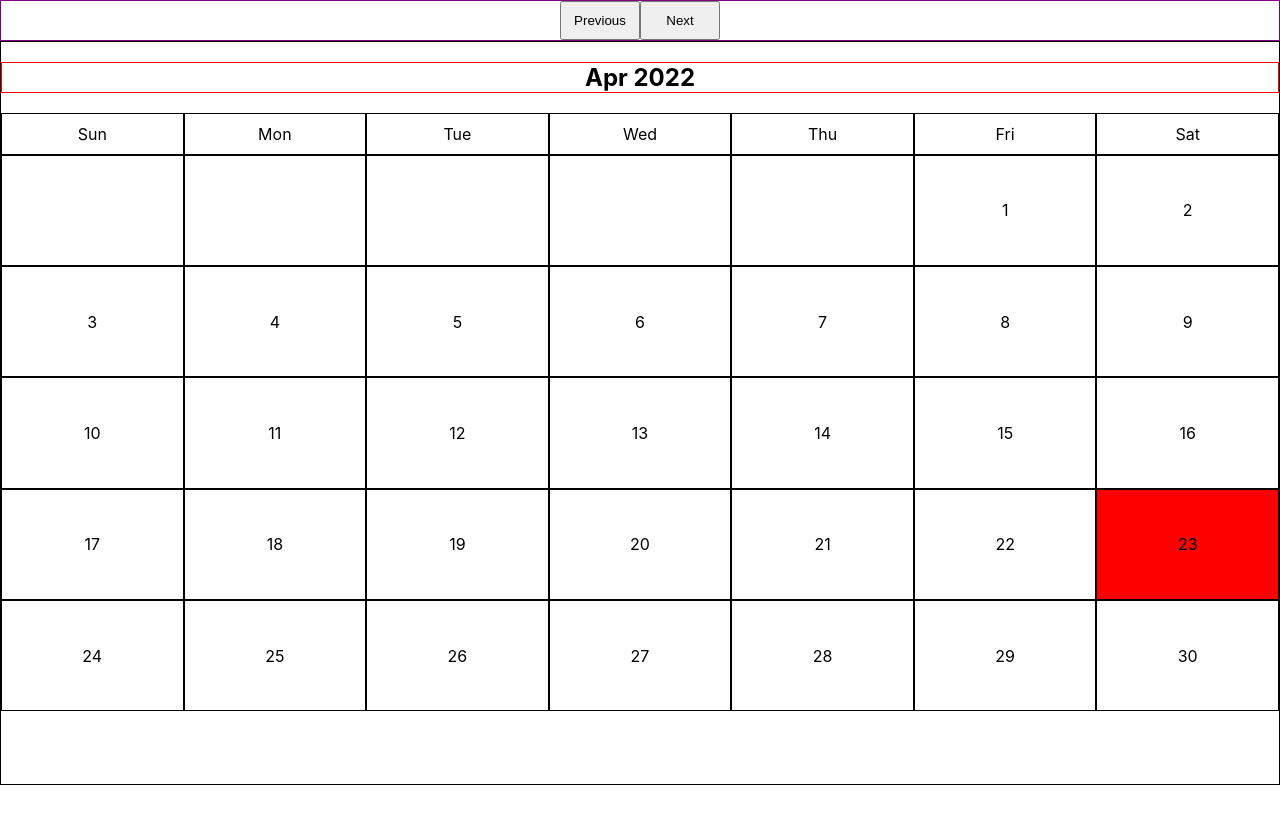
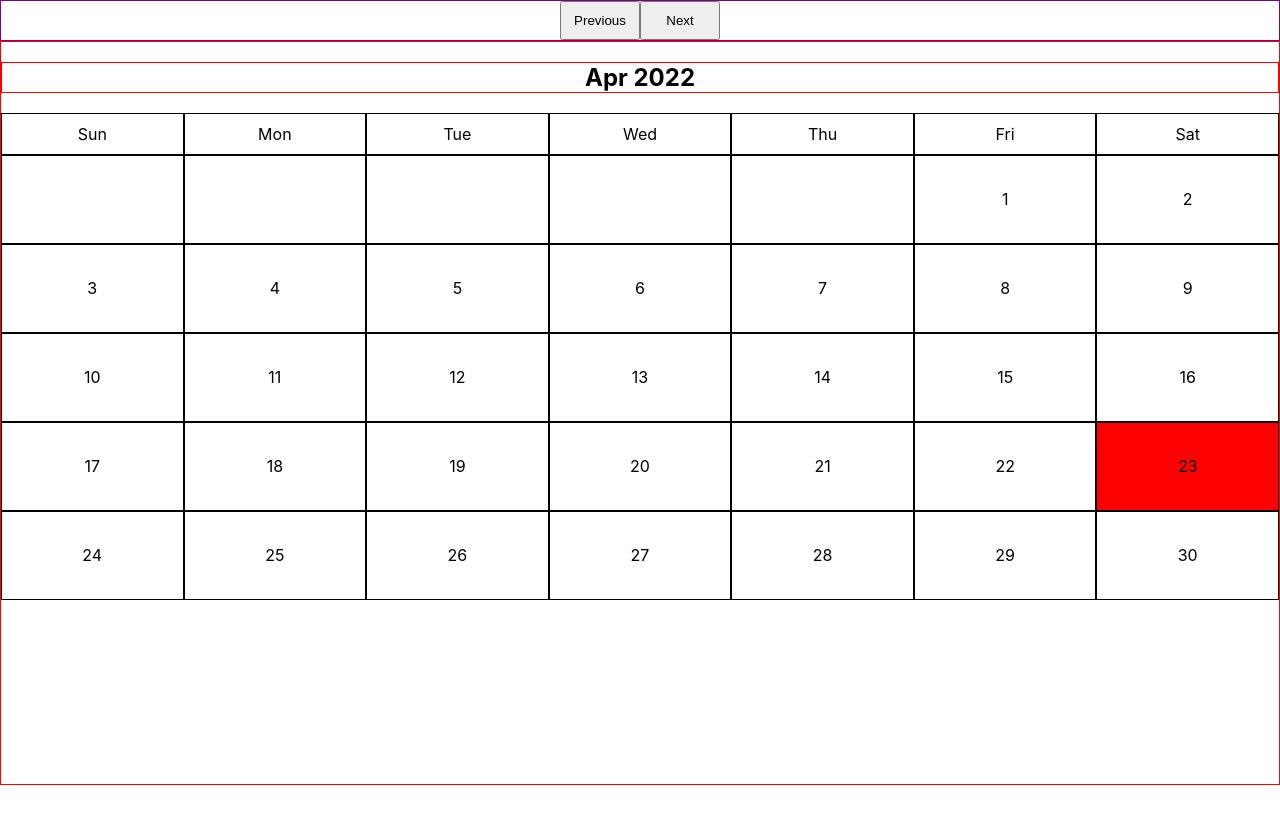
Before and after one commit to develijahlee/calendar-budget, a Next.js app: page / in a window 1280 px wide. Shown: the top 824 px of the page. Built offline with nearby package versions, Linux system fonts and the light colour scheme.

Commit message:
add next month beginning days

```diff
--- a/pages/index.tsx
+++ b/pages/index.tsx
@@ -53,10 +53,10 @@ const Home: NextPage = () => {
               const calculatedDay = calculateDay(rowIndex, columnIndex, firstDayInMonth)
               return (
                 <div key={columnIndex} className={`${styles.cell} ${checkCurrentDay(calculatedDay) ? styles.currentDay : ''}`}>
-                  {(rowIndex === 0 && columnIndex < firstDayInMonth) ||
+                  {(rowIndex === 0 && columnIndex < firstDayInMonth) ? '' :
                     calculatedDay > totalDays
-                    ? ""
-                    : calculatedDay}
+                    ? <span>{Math.abs(totalDays - calculatedDay)}</span>
+                    : <span>{calculatedDay}</span>}
                 </div>
               )
             })}
--- a/styles/Home.module.scss
+++ b/styles/Home.module.scss
@@ -22,7 +22,7 @@
 }
 
 .calendarWrap {
-  border: 1px solid black;
+  border: 1px solid red;
   height: 93vh;
 }
 
@@ -52,7 +52,7 @@
 .row {
   display: grid;
   grid-template-columns: repeat(7, 1fr);
-  height: 15%;
+  height: 12%;
   @include mobile {
     height: 10vh;
   }
```
